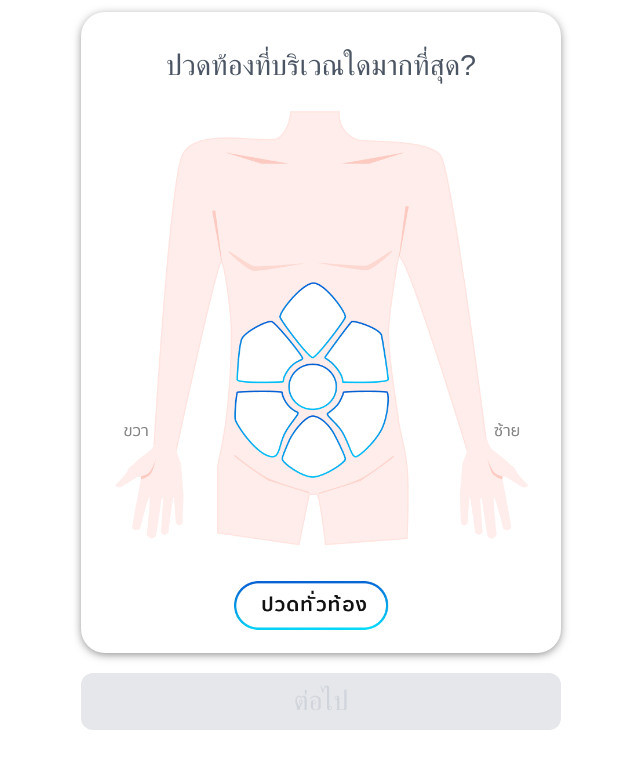
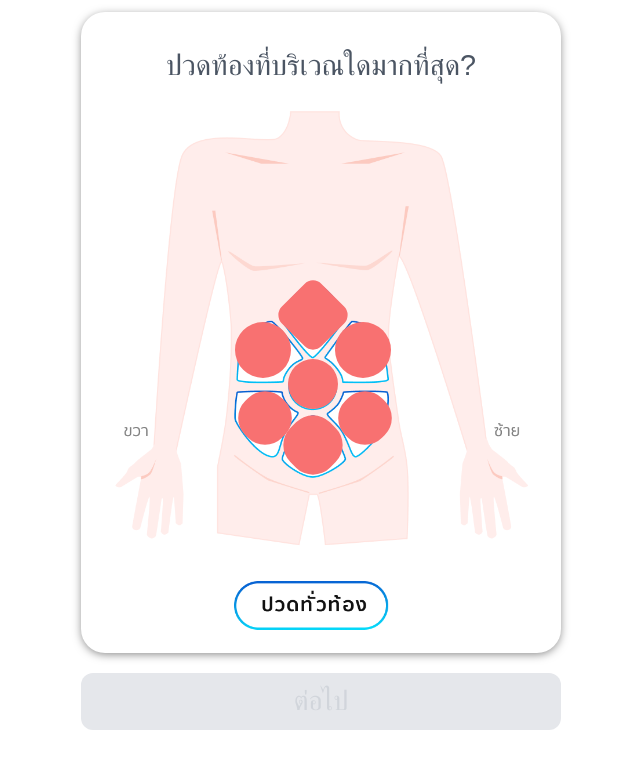
Before and after one commit to Thananyasih/Agnos-FE-Assignment, a React (Create React App) app: page / in a window 1280 px wide. Shown: the top 768 px of the page, without its empty margins (319-959 px from the left). Built offline with nearby package versions, Linux system fonts and the light colour scheme.

Commit message:
edit screen size for abs page

```diff
--- a/src/components/AbsSelectPain.jsx
+++ b/src/components/AbsSelectPain.jsx
@@ -39,7 +39,7 @@ const AbsSelectPain = () => {
         <div  className='container flex flex-row absolute'>
             {!topAbsSelected ? (<img src={PainsData.absPain.absImg.absTop} alt="Epigastrium Pain" className='relative opacity-0'/>) :
             (<div>
-                <img src={PainsData.absPain.absMes.absTopMes} alt='Epigastrium Pain'className='absolute left-[10px]'/>
+                <img src={PainsData.absPain.absMes.absTopMes} alt='Epigastrium Pain'className='absolute left-[10px] fold:left-[0px]'/>
                 <img src={PainsData.absPain.absImg.absTop} alt="Epigastrium Pain" className='relative' />
             </div>)}
         </div>
@@ -63,7 +63,7 @@ const AbsSelectPain = () => {
         <div className='container flex flex-row absolute'>
             {!ruqAbsSelected ? (<img src={PainsData.absPain.absImg.absRightUp} alt="Ruq Pain" className='relative opacity-0'/>) :
             (<div>
-                <img src={PainsData.absPain.absMes.absRightUpMes} alt='Ruq Pain'className='absolute 2xl:top-[68px] xl:top-[65px] md:top-[50px] sm:top-[50px]'/>
+                <img src={PainsData.absPain.absMes.absRightUpMes} alt='Ruq Pain'className='absolute 2xl:top-[60px] xl:top-[60px] lg:top-[50px] md:top-[50px] sm:top-[50px] xs:top-[28px] fold:top-[20px]'/>
                 <img src={PainsData.absPain.absImg.absRightUp} alt="Ruq Pain" className='relative' />
             </div>)}
         </div>
@@ -71,7 +71,7 @@ const AbsSelectPain = () => {
         <div className='container flex flex-row absolute'>
             {!rlqAbsSelected ? (<img src={PainsData.absPain.absImg.absRightLow} alt="Rlq Pain" className='relative opacity-0'/>) :
             (<div>
-                <img src={PainsData.absPain.absMes.absRightLowMes} alt='Rlq Pain'className='absolute 2xl:-top-[55px] xl:-top-[50px] md:-top-[28px] sm:-top-[28px] '/>
+                <img src={PainsData.absPain.absMes.absRightLowMes} alt='Rlq Pain'className='absolute 2xl:-top-[65px] xl:-top-[60px] md:-top-[40px] sm:-top-[40px] xs:-top-[30px] fold:-top-[15px]'/>
                 <img src={PainsData.absPain.absImg.absRightLow} alt="Rlq Pain" className='relative' />
             </div>)}
         </div>
@@ -87,38 +87,73 @@ const AbsSelectPain = () => {
         <div className='container flex flex-row '>
             {!bottomAbsSelected ? (<img src={PainsData.absPain.absImg.absBottom} alt="Suprapubic Pain" className='relative opacity-0'/>) :
             (<div>
-                <img src={PainsData.absPain.absMes.absBottomMes} alt="Suprapubic Pain"className='absolute top-[20px] left-[10px]'/>
+                <img src={PainsData.absPain.absMes.absBottomMes} alt="Suprapubic Pain"className='absolute top-[10px]  sm:left-[10px] xs:left-[5px] fold:left-[0px]'/>
                 <img src={PainsData.absPain.absImg.absBottom} alt="Suprapubic Pain" className='relative' />
             </div>)}
         </div>
 
+        {/* Epigastrium Pain Btn */}
         <button type='button' className='absolute top-[204px] right-[220px] px-[28px] p-[27px]
+        fold:top-[85px] fold:right-[92px] fold:px-[11px] fold:p-[11px]
+        xs:top-[128px] xs:right-[140px] xs:px-[16px] xs:p-[16px]
+        sm:top-[200px] sm:right-[220px] sm:px-[28px] sm:p-[28px]
+        lg:top-[200px] lg:right-[220px] lg:px-[28px] lg:p-[28px]
         xl:top-[258px] xl:right-[280px] xl:px-[35px] xl:p-[35px]
-        2xl:top-[270px] 2xl:right-[298px] 2xl:p-[36px] rotate-45 rounded-xl' onClick={handleTopAbs}/>
+        2xl:top-[270px] 2xl:right-[298px] 2xl:p-[36px] rotate-45 rounded-xl bg-red-400' onClick={handleTopAbs}/>
 
+        {/* Luq Pain Btn */}
         <button type='button' className='absolute top-[242px] right-[175px] px-[27px] p-[26px]
-        xl:top-[308px] xl:right-[220px] xl:px-[36px] xl:p-[32px] 2xl:top-[322px]
-        2xl:right-[230px] 2xl:px-[38px] 2xl:p-[35px] rotate-45 rounded-full' onClick={handleLuqAbs}/>
+        fold:top-[100px] fold:right-[72px] fold:px-[11px] fold:p-[11px]
+        xs:top-[150px] xs:right-[110px] xs:px-[16px] xs:p-[16px]
+        sm:top-[240px] sm:right-[170px] sm:px-[28px] sm:p-[28px]
+        lg:top-[235px] lg:right-[170px] lg:px-[28px] lg:p-[28px]
+        xl:top-[300px] xl:right-[220px] xl:px-[35px] xl:p-[35px]
+        2xl:top-[320px] 2xl:right-[230px] 2xl:px-[38px] 2xl:p-[35px] rotate-45 rounded-full  bg-red-400' onClick={handleLuqAbs}/>
 
+        {/* Llq Pain Btn */}
         <button type='button' className='absolute top-[305px] right-[175px] px-[26px] p-[27px]
-        xl:top-[385px] xl:right-[223px] xl:px-[32px] xl:p-[33px] 2xl:top-[405px]
-        2xl:right-[235px] 2xl:px-[32px] 2xl:p-[36px] rotate-45 rounded-3xl' onClick={handleLlqAbs}/>
+        fold:top-[128px] fold:right-[73px] fold:px-[11px] fold:p-[11px]
+        xs:top-[190px] xs:right-[110px] xs:px-[16px] xs:p-[16px]
+        sm:top-[302px] sm:right-[170px] sm:px-[28px] sm:p-[28px]
+        lg:top-[305px] lg:right-[170px] lg:px-[26px] lg:p-[26px]
+        xl:top-[385px] xl:right-[220px] xl:px-[33px] xl:p-[33px]
+        2xl:top-[405px] 2xl:right-[235px] 2xl:px-[32px] 2xl:p-[36px] rotate-45 rounded-3xl  bg-red-400' onClick={handleLlqAbs}/>
 
+        {/* Ruq Pain Btn */}
         <button type='button' className='absolute top-[242px] right-[270px] px-[27px] p-[26px]
-        xl:top-[308px] xl:right-[340px] xl:px-[36px] xl:p-[32px] 2xl:top-[322px]
-        2xl:right-[355px] 2xl:px-[38px] 2xl:p-[35px] -rotate-45 rounded-full' onClick={handleRuqAbs}/>
+        fold:top-[100px] fold:right-[113px] fold:px-[11px] fold:p-[11px]
+        xs:top-[150px] xs:right-[170px] xs:px-[16px] xs:p-[16px]
+        sm:top-[240px] sm:right-[270px] sm:px-[28px] sm:p-[28px]
+        lg:top-[235px] lg:right-[270px] lg:px-[28px] lg:p-[28px]
+        xl:top-[300px] xl:right-[340px] xl:px-[35px] xl:p-[35px]
+        2xl:top-[320px] 2xl:right-[355px] 2xl:px-[38px] 2xl:p-[35px] -rotate-45 rounded-full  bg-red-400' onClick={handleRuqAbs}/>
 
+        {/* Rlq Pain Btn */}
         <button type='button' className='absolute top-[305px] right-[275px] px-[26px] p-[27px]
-        xl:top-[370px] xl:right-[345px] xl:px-[32px] xl:p-[33px] 2xl:top-[405px]
-        2xl:right-[365px] 2xl:px-[32px] 2xl:p-[36px] -rotate-45 rounded-3xl' onClick={handleRlqAbs}/>
+        fold:top-[128px] fold:right-[113px] fold:px-[11px] fold:p-[11px]
+        xs:top-[190px] xs:right-[170px] xs:px-[16px] xs:p-[16px]
+        sm:top-[302px] sm:right-[270px] sm:px-[28px] sm:p-[28px]
+        lg:top-[305px] lg:right-[270px] lg:px-[26px] lg:p-[26px]
+        xl:top-[385px] xl:right-[340px] xl:px-[33px] xl:p-[33px]
+        2xl:top-[405px] 2xl:right-[365px] 2xl:px-[32px] 2xl:p-[36px] -rotate-45 rounded-3xl  bg-red-400' onClick={handleRlqAbs}/>
 
+        {/* Umbilicus Pain Btn */}
         <button type='button' className='absolute top-[275px] right-[225px] px-[24px] p-[24px]
-        xl:top-[350px] xl:right-[286px] xl:px-[30px] xl:p-[30px] 2xl:top-[369px]
-        2xl:right-[300px] 2xl:px-[32px] 2xl:p-[32px] -rotate-45 rounded-full' onClick={handleMidAbs}/>
+        fold:top-[115px] fold:right-[93px] fold:px-[10px] fold:p-[10px]
+        xs:top-[170px] xs:right-[140px] xs:px-[16px] xs:p-[16px]
+        sm:top-[272px] sm:right-[224px] sm:px-[25px] sm:p-[25px]
+        lg:top-[272px] lg:right-[223px] lg:px-[25px] lg:p-[25px]
+        xl:top-[345px] xl:right-[280px] xl:px-[33px] xl:p-[33px]
+        2xl:top-[370px] 2xl:right-[300px] 2xl:px-[32px] 2xl:p-[32px] -rotate-45 rounded-full  bg-red-400' onClick={handleMidAbs}/>
 
+        {/* Suprapubic Pain Btn */}
         <button type='button' className='absolute top-[335px] right-[222px] px-[25px] p-[27px]
+        fold:top-[140px] fold:right-[92px] fold:px-[11px] fold:p-[11px]
+        xs:top-[210px] xs:right-[140px] xs:px-[16px] xs:p-[16px]
+        sm:top-[335px] sm:right-[220px] sm:px-[28px] sm:p-[28px]
+        lg:top-[330px] lg:right-[220px] lg:px-[28px] lg:p-[28px]
         xl:top-[425px] xl:right-[280px] xl:px-[33px] xl:p-[33px]
-        2xl:top-[448px] 2xl:right-[295px] 2xl:p-[34px] -rotate-45 rounded-3xl' onClick={handleBottomAbs}/>
+        2xl:top-[450px] 2xl:right-[295px] 2xl:p-[34px] -rotate-45 rounded-3xl  bg-red-400' onClick={handleBottomAbs}/>
 
     </div>
   )
```
Also changed, not shown: src/pages/FingersPage.js (+2 -8 lines).
